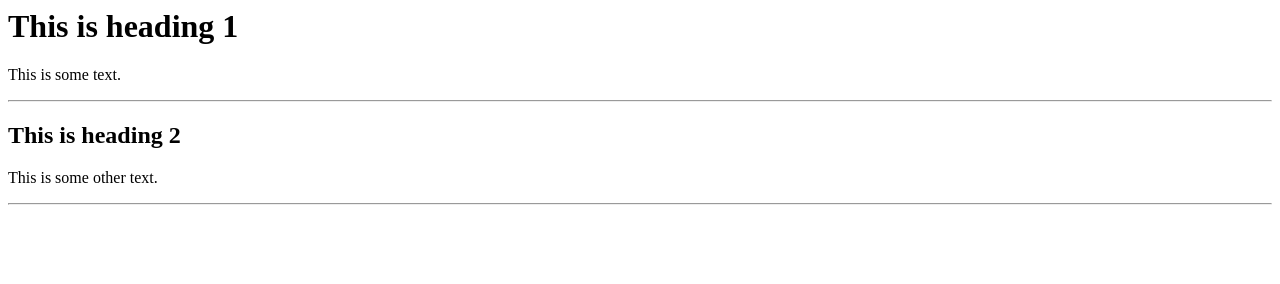
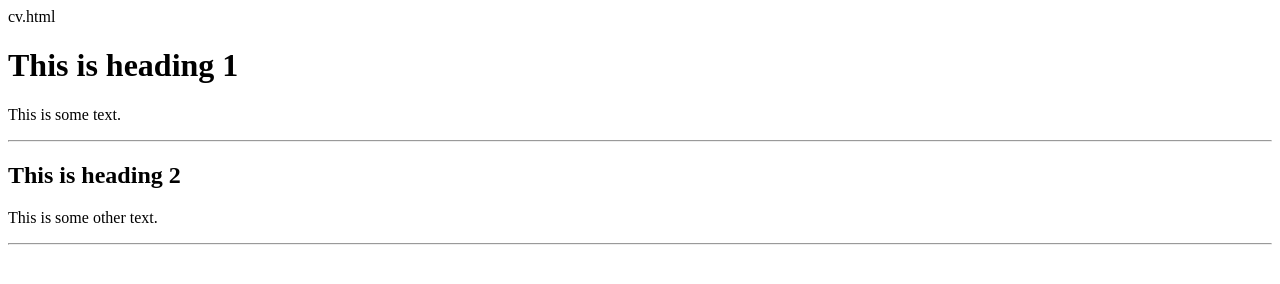
Before and after one commit to Gabi746/Proiecte, a plain HTML site: page cv.html in a window 1280 px wide. Drawn offline with Linux system fonts and the light colour scheme.

Commit message:
Update cv.html

```diff
--- a/cv.html
+++ b/cv.html
@@ -1,6 +1,15 @@
+<html>
+<head>
+  cv.html
+</head>
+<body>
+
 <h1>This is heading 1</h1>
 <p>This is some text.</p>
 <hr>
 <h2>This is heading 2</h2>
 <p>This is some other text.</p>
 <hr>
+
+  </body>
+</html>
```
